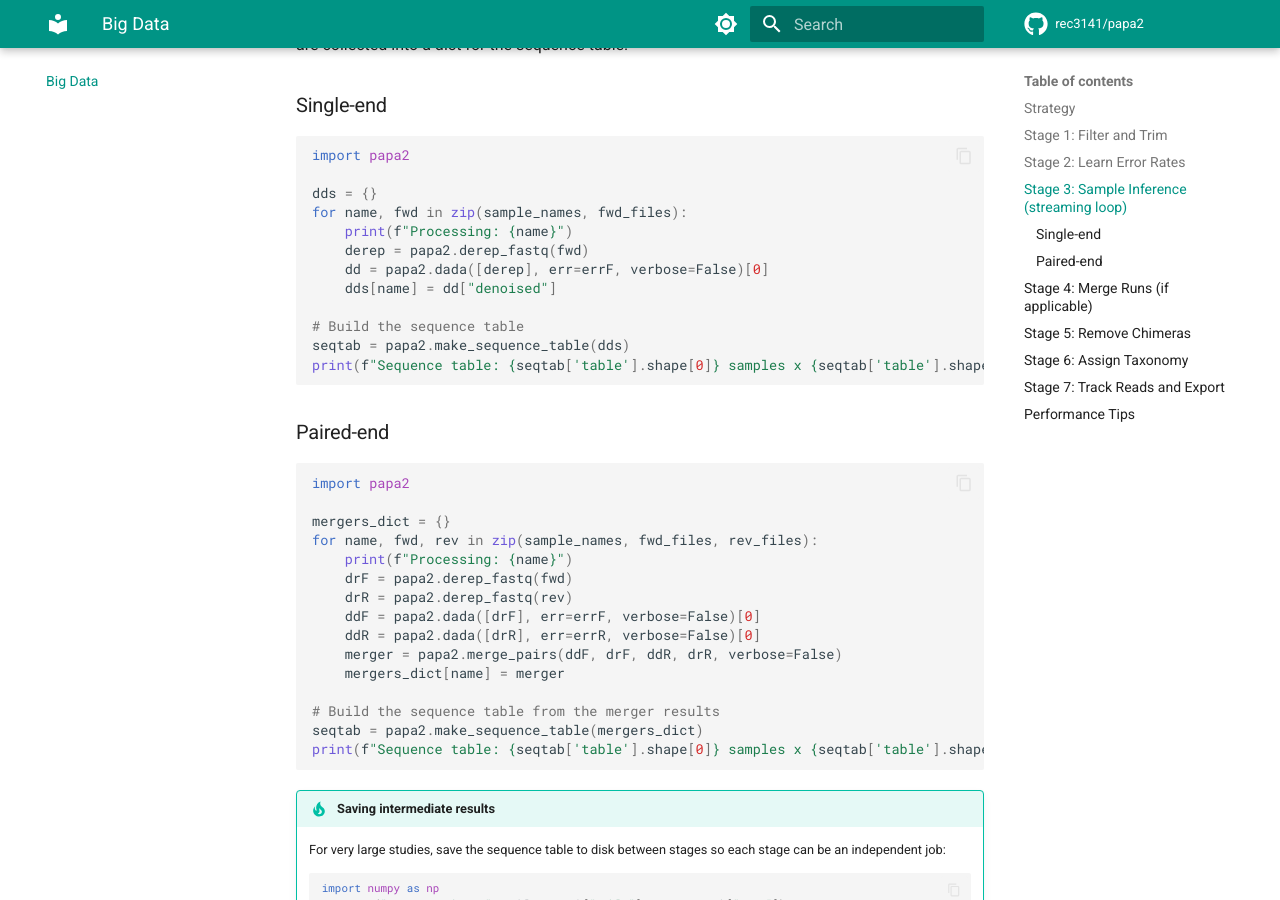
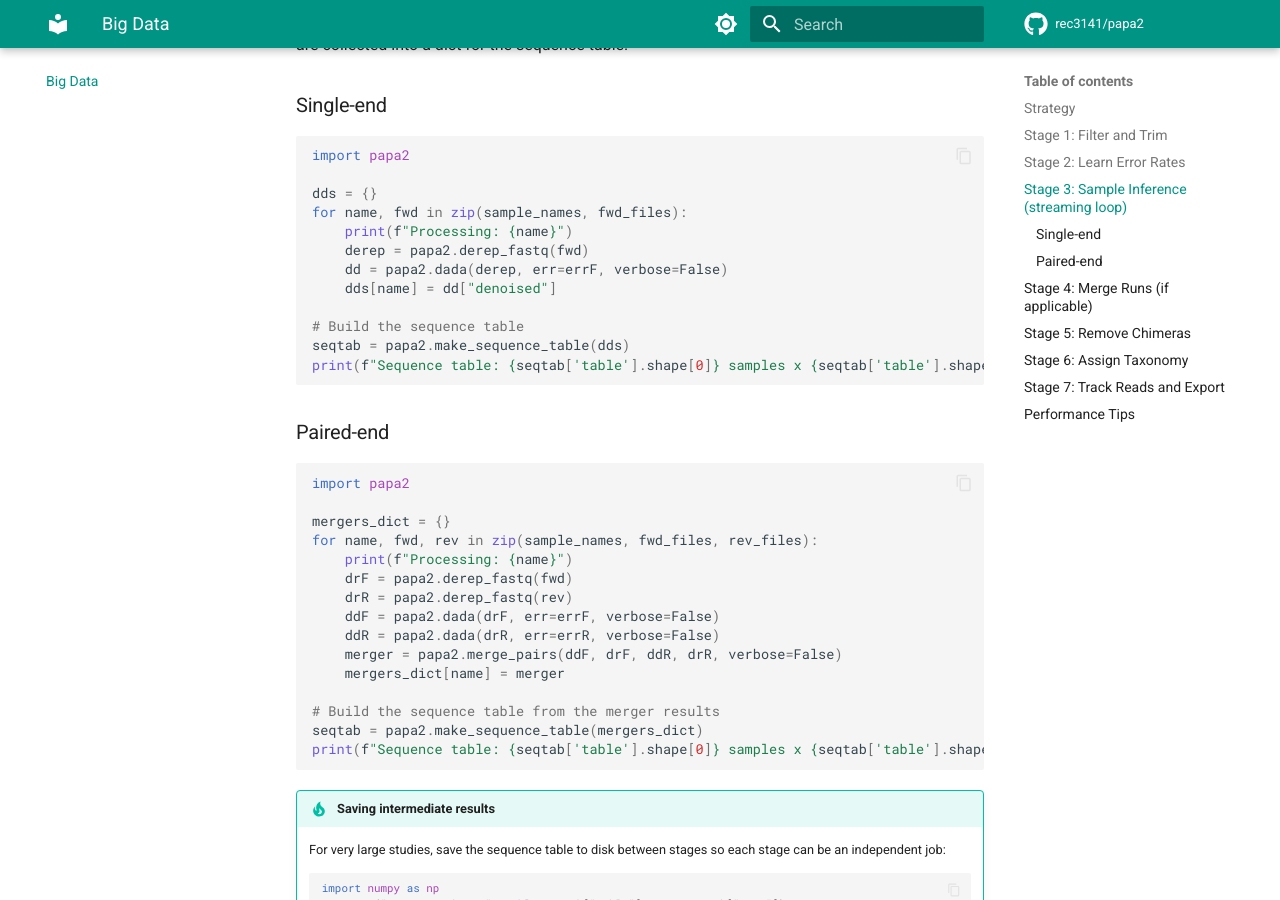
Before and after one commit to rec3141/papa2, an MkDocs documentation site: the page built from docs/bigdata.md, in a window 1280 px wide and 900 px high, scrolled down 2028 px. Built offline with MkDocs 1.6.1 and Material for MkDocs 9.7.7, drawn with Linux system fonts in a browser that asks for light colours; comment, search, counter and statistics services are not loaded.

Commit message:
Fix bigdata examples: pass single derep dict to dada(), not [list]
dada() returns a single dict (not a list) when given a single sample,
so dada(drF, ...)[0] fails with KeyError. Pass the dict directly.

Co-Authored-By: Claude Opus 4.6 (1M context) <noreply@anthropic.com>

```diff
--- a/docs/bigdata.md
+++ b/docs/bigdata.md
@@ -97,7 +97,7 @@ dds = {}
 for name, fwd in zip(sample_names, fwd_files):
     print(f"Processing: {name}")
     derep = papa2.derep_fastq(fwd)
-    dd = papa2.dada([derep], err=errF, verbose=False)[0]
+    dd = papa2.dada(derep, err=errF, verbose=False)
     dds[name] = dd["denoised"]
 
 # Build the sequence table
@@ -115,8 +115,8 @@ for name, fwd, rev in zip(sample_names, fwd_files, rev_files):
     print(f"Processing: {name}")
     drF = papa2.derep_fastq(fwd)
     drR = papa2.derep_fastq(rev)
-    ddF = papa2.dada([drF], err=errF, verbose=False)[0]
-    ddR = papa2.dada([drR], err=errR, verbose=False)[0]
+    ddF = papa2.dada(drF, err=errF, verbose=False)
+    ddR = papa2.dada(drR, err=errR, verbose=False)
     merger = papa2.merge_pairs(ddF, drF, ddR, drR, verbose=False)
     mergers_dict[name] = merger
 
--- a/docs/scripts/bigdata.py
+++ b/docs/scripts/bigdata.py
@@ -44,8 +44,8 @@ for name, fwd, rev in zip(sample_names, filt_fwd, filt_rev):
     print(f"Processing: {name}")
     drF = papa2.derep_fastq(fwd)
     drR = papa2.derep_fastq(rev)
-    ddF = papa2.dada([drF], err=errF, verbose=False)[0]
-    ddR = papa2.dada([drR], err=errR, verbose=False)[0]
+    ddF = papa2.dada(drF, err=errF, verbose=False)
+    ddR = papa2.dada(drR, err=errR, verbose=False)
     merger = papa2.merge_pairs(ddF, drF, ddR, drR, verbose=False)
     mergers_dict[name] = merger
 
```
